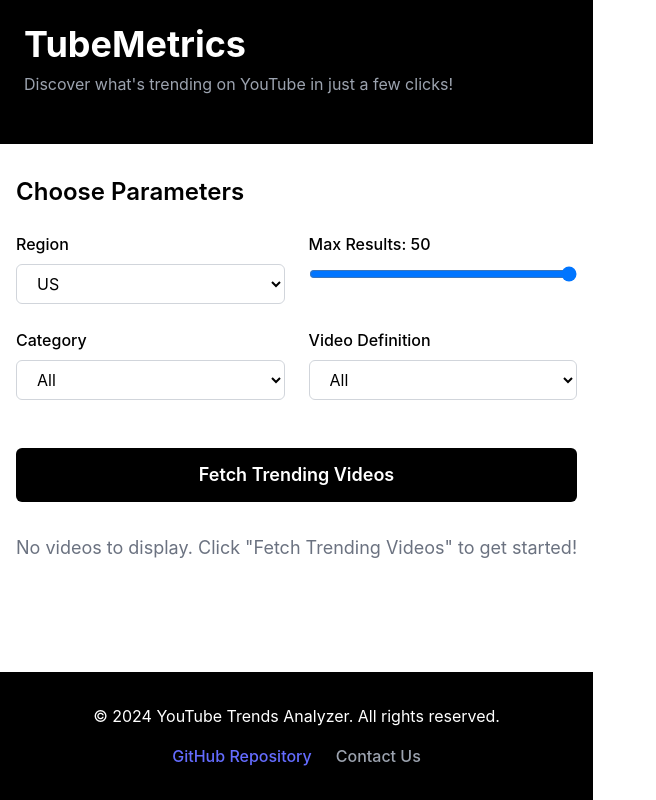
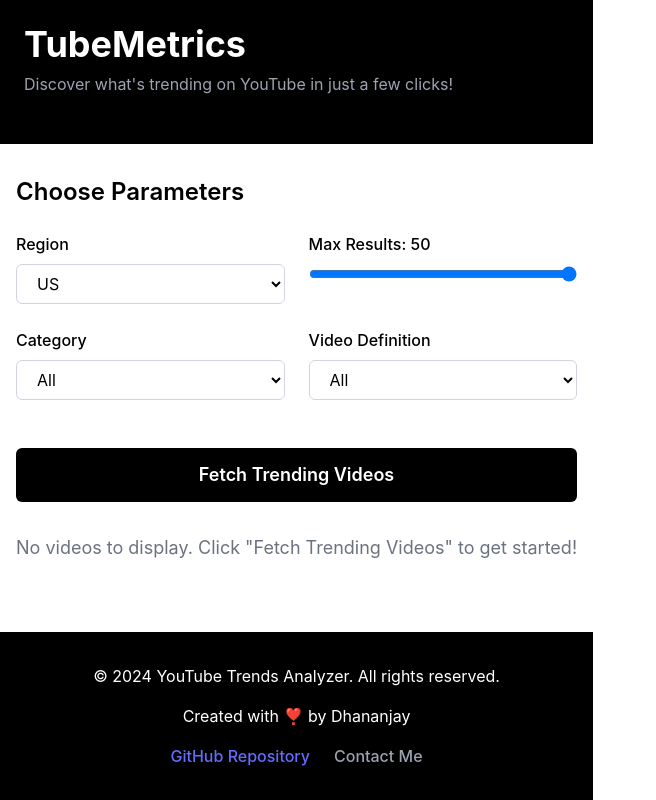
Before and after one commit to dhananjay6561/TubeMetrics---Youtube-Trends-Analyser, a React (Vite) app in the folder frontend/: page / in a window 1280 px wide. Shown: the whole page, without its empty margins (0-656 px from the left). Built offline with nearby package versions, Linux system fonts and the light colour scheme.

Commit message:
enhancements

```diff
--- a/frontend/src/App.jsx
+++ b/frontend/src/App.jsx
@@ -6,10 +6,9 @@ import TrendingVideos from "./components/TrendingVideos";
 import Footer from "./components/Footer";
 import { Analytics } from "@vercel/analytics/react";
 
-// Mocking process.env for environment variables
 const process = {
   env: {
-    REACT_APP_BACKEND_URL: "https://tubemetrics-youtube-trends-analyser.onrender.com", // Replace with your actual backend URL
+    REACT_APP_BACKEND_URL: "https://tubemetrics-youtube-trends-analyser.onrender.com",
   },
 };
 
@@ -22,10 +21,10 @@ export default function App() {
   const [loading, setLoading] = useState(false);
   const [error, setError] = useState("");
 
-  // Backend URL from environment variable with fallback
+
   const backendUrl = process.env.REACT_APP_BACKEND_URL;
 
-  console.log("Backend URL:", backendUrl); // Debugging line
+  console.log("Backend URL:", backendUrl);
 
   const fetchTrendingVideos = async () => {
     setLoading(true);
--- a/frontend/src/components/Footer.jsx
+++ b/frontend/src/components/Footer.jsx
@@ -3,12 +3,13 @@ export default function Footer() {
       <footer className="bg-black text-white py-8">
         <div className="container mx-auto px-4 text-center max-w-5xl">
           <p className="mb-4">&copy; 2024 YouTube Trends Analyzer. All rights reserved.</p>
+          <p className="mb-4">Created with ❣️ by Dhananjay</p>
           <div className="flex justify-center space-x-6">
             <a href="https://github.com/dhananjay6561/TubeMetrics---Youtube-Trends-Analyser">
               GitHub Repository
             </a>
             <a href="https://www.linkedin.com/in/dhananjay6561/" className="text-gray-400 hover:text-white transition-colors duration-300">
-              Contact Us
+              Contact Me
             </a>
           </div>
         </div>
```
